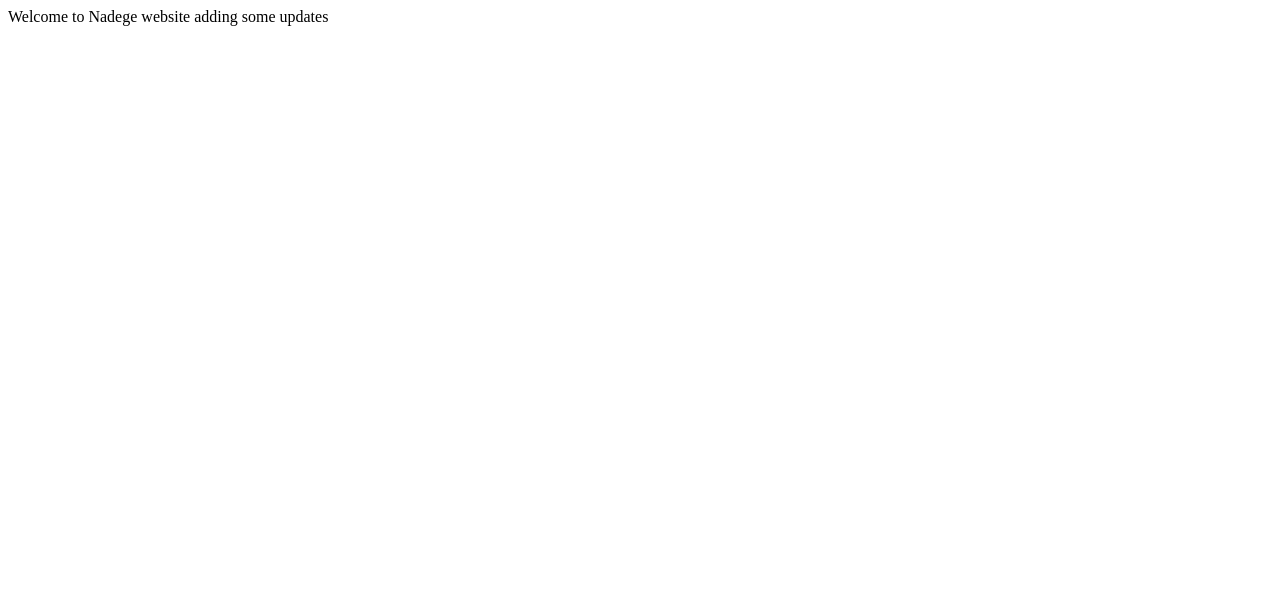
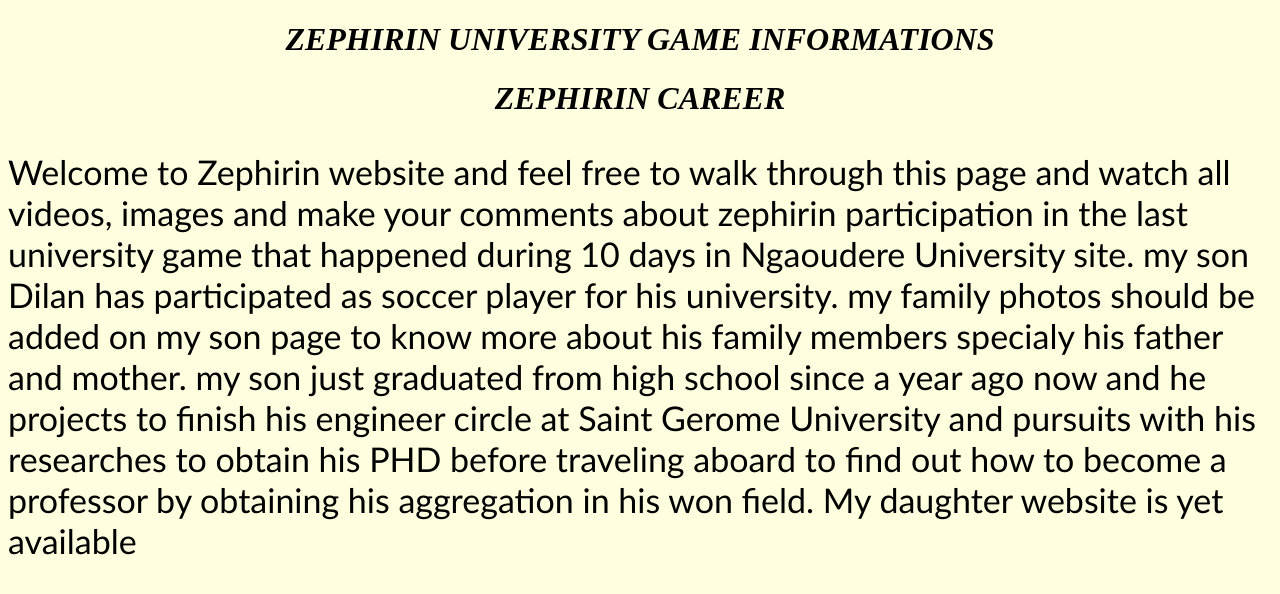
Before and after one commit to djimgou/project3, a plain HTML site: page index.html in a window 1280 px wide. Drawn offline with Linux system fonts and the light colour scheme.

Commit message:
updated on 6-6-2023

```diff
--- a/index.html
+++ b/index.html
@@ -1,15 +1,38 @@
 <!doctype html>
 <html>
 <head>
-<title> NADEGE </title>
-<meta name="description" content="Our first page">
-<meta name="keywords" content="html tutorial template">
+<title> www.Zephirin_Djimgou.org</title>
 </head>
 <body>
-
-Welcome to Nadege website
-
-adding some updates
-
+<h1> ZEPHIRIN UNIVERSITY GAME INFORMATIONS </h1>
+       <h1> ZEPHIRIN CAREER </h1>
+<p> Welcome to Zephirin website and feel free to walk through this page and watch all videos, images
+and make your comments about zephirin participation in the last university game that happened during 10 days
+in Ngaoudere University site.
+my son Dilan has participated as soccer player for his university.
+my family photos should be added on my son page to know more about his family members specialy his father and mother.
+my son just graduated from high school since a year ago now and he projects to finish his engineer circle at Saint Gerome University
+and pursuits with his researches to obtain his PHD before traveling aboard to find out how to become a professor by obtaining his aggregation in his won field.
+My daughter website is yet available </p>
 </body>
 </html>
+<!DOCTYPE html>
+<html>
+<head>
+<style>
+body {
+ background-color: lightyellow;
+}
+h1 {
+ color: black;
+ text-align: center;
+ font-style:italic;
+ }
+p {
+ font-family: Gill sans MT;
+ font-style: Bold italic;
+ font-size: 34px
+}
+</style>
+</head>
+</html>
```
